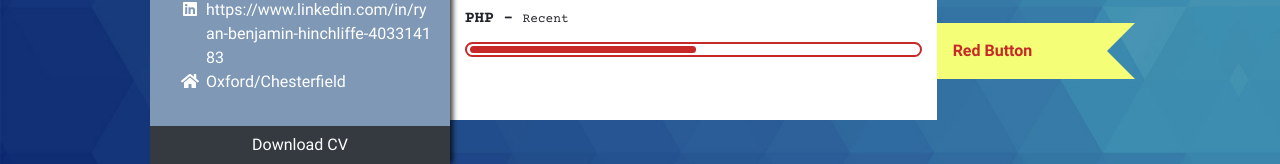
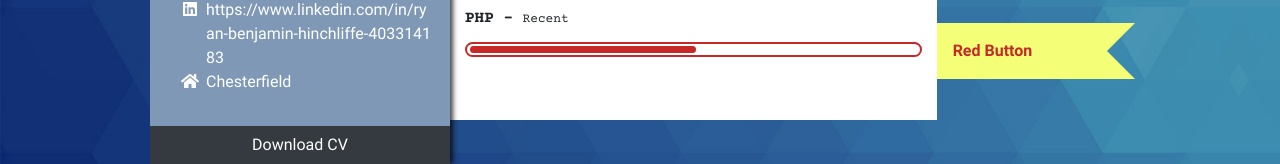
Before and after one commit to ryboh1/hinchliffe-ryan-cv, a React (Create React App) app: page / in a window 1280 px wide. Shown: the part 513-677 px from the top of the page. Built offline with nearby package versions, Linux system fonts and the light colour scheme.

Commit message:
updated cv details

```diff
--- a/src/App.js
+++ b/src/App.js
@@ -30,7 +30,7 @@ class App extends React.Component {
                 email="ryanhinchliffe1@gmail.com"
                 phone="07951261599"
                 linkedin="https://www.linkedin.com/in/ryan-benjamin-hinchliffe-403314183"
-                location="Oxford/Chesterfield"
+                location="Chesterfield"
                 staticCv={staticCv}
               />
             </Col>
--- a/src/components/content-window/pages/skills-page/SkillsPage.js
+++ b/src/components/content-window/pages/skills-page/SkillsPage.js
@@ -24,9 +24,9 @@ export default class SkillsPage extends Component {
                 skillLevel: [90, 90, 85, 50, 50]
             },
             frameworksObject: {
-                skillNames: ["React.js", "D3.js", "Sass", "Bootstrap", "jQuery"],
-                skillLength: ["1 year", "1 year", "1 year", "2 years", "2 years"],
-                skillLevel: [75, 75, 90, 90, 80]
+                skillNames: ["React.js", "Redux", "Sass", "Bootstrap", "D3.js"],
+                skillLength: ["1 year", "Recent", "1 year", "2 years", "1 year"],
+                skillLevel: [75, 65, 90, 90, 75]
             },
             technologies: ["Git", "Github", "Jira", "Wordpress", "FileZilla", "NPM", "Linux", "Figma", "VS-Code", "Intelli-J"],
             skillsClasses: ["languages-skills", "framework-skills"],
```
Also changed, not shown: 1 other file (tests, documents, lock files or other folders).
